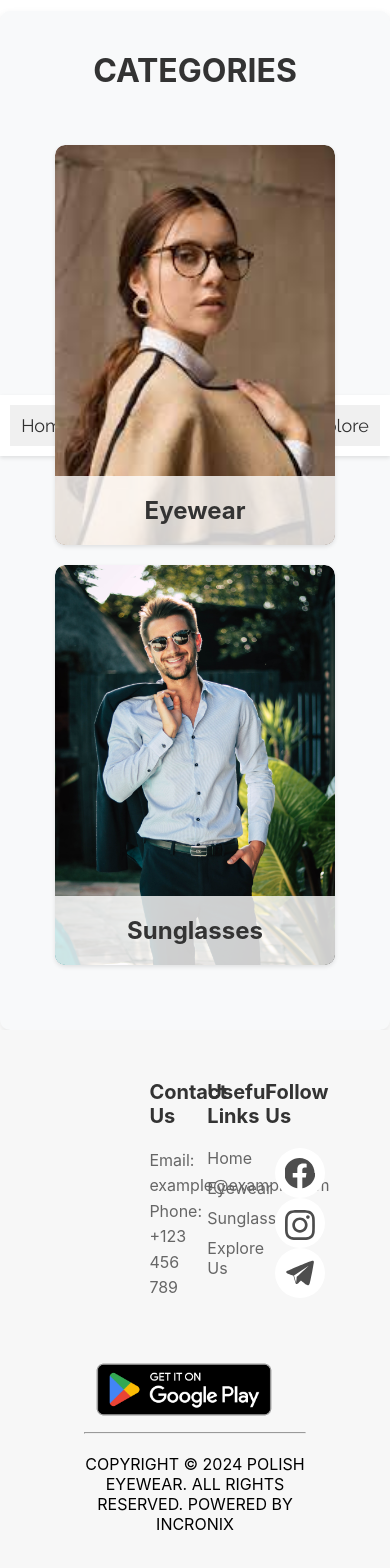
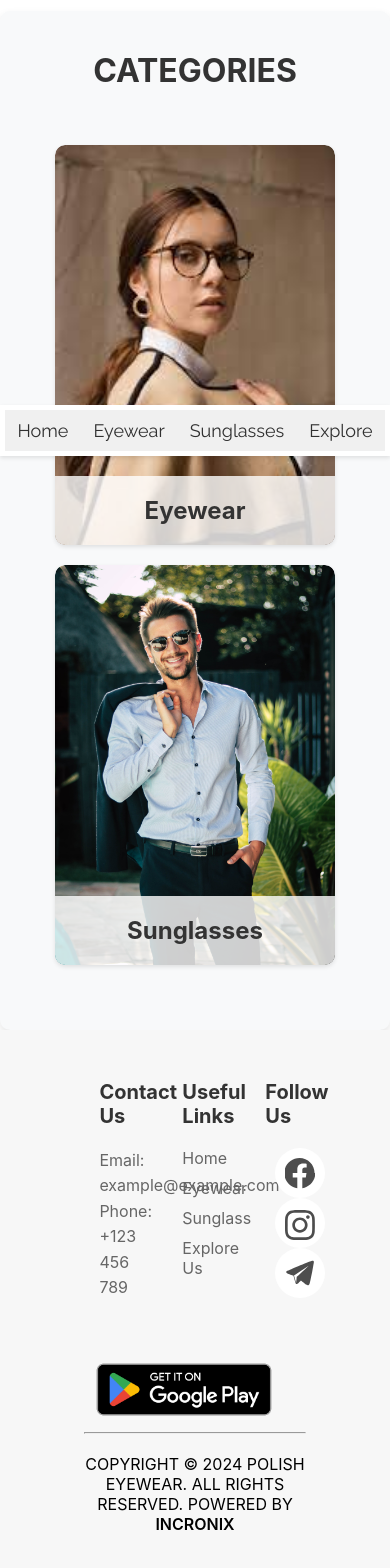
Before and after one commit to prerna-incronix/samplewebsite, a React (Create React App) app: page / in a window 390 px wide. Shown: the part 388-1956 px from the top of the page. Built offline with nearby package versions, Linux system fonts and the light colour scheme; no server answers; the database is empty.

Commit message:
footer done

```diff
--- a/src/Footer.css
+++ b/src/Footer.css
@@ -198,9 +198,17 @@ ul {
   text-align: center;
   margin-top: 20px; /* Adjust margin-top as needed */
 }
+.highlight-link {
+  color: black; /* Set the font color to black */
+  font-size: medium; /* Reduce the font size */
+  font-weight: 600; /* Increase font thickness */
+  text-decoration: none; /* Remove underline */
+}
 
 
-  /* Media query for screen width 375px */
+
+ /* Media query for screen width 375px */
+/* Media query for screen width 375px */
 @media (max-width: 375px) {
   .container {
     flex-direction: column;
@@ -240,10 +248,15 @@ ul {
     width: 100px;
   }
 
+  /* Adjustments for sections stacking vertically */
+  .footer-column {
+    display: block;
+    text-align: center;
+  }
+
   /* Centering the "Follow Us" section */
   .footer-column[title="Follow Us"] {
-    display: flex;
-    justify-content: center;
+    display: block;
     margin-bottom: 20px;
   }
 
@@ -262,8 +275,20 @@ ul {
 
   /* Centering the "Contact Us" section */
   .footer-column[title="Contact Us"] {
-    display: flex;
-    justify-content: center;
+    display: block;
     margin-bottom: 20px;
   }
+
+  /* Adjustments for social media icons */
+  .social-icons {
+    justify-content: center;
+  }
+
+  .social-icons a {
+    margin-right: 10px;
+  }
+
+  .social-icons i {
+    margin-right: 5px;
+  }
 }
--- a/src/Footer.js
+++ b/src/Footer.js
@@ -14,8 +14,8 @@ function Footer() {
         <div className="container">
           {/* Polish logo */}
           <div className="footer-content">
-            <div className="footer-column" style={{ marginLeft: '50px' }}>
-              <h2>Contact Us</h2>
+            <div className="footer-column" >
+              <h2 >Contact Us</h2>
               <p>Email: example@example.com</p>
               <p>Phone: +123 456 789</p>
             </div>
@@ -50,7 +50,7 @@ function Footer() {
 
 
             </a>
-            <div className="tooltip">Spotify</div>
+            <div className="tooltip">Facebook</div>
           </li>
           {/* Repeat the same structure for other social media icons */}
         </ul>
@@ -108,8 +108,8 @@ function Footer() {
           </div>
           <hr>
           </hr>
-          <div className="copyright-text">
-  COPYRIGHT © 2024 POLISH EYEWEAR. ALL RIGHTS RESERVED. POWERED BY INCRONIX
+          <div class="copyright-text">
+  COPYRIGHT © 2024 POLISH EYEWEAR. ALL RIGHTS RESERVED. POWERED BY <a href="https://incronix.com/" class="highlight-link">INCRONIX</a>
 </div>
 
         </div>
--- a/src/assets/styles.css
+++ b/src/assets/styles.css
@@ -63,10 +63,11 @@
     .navbar {
       flex-direction: column; /* Stack items vertically */
       align-items: flex-start; /* Align items to the start */
-      padding: 10px;
+      padding: 5px;
       position: fixed;
       bottom: 0;
       width: 100%;
+      z-index: 1000;
     }
 
     .navbar__logo {
```
